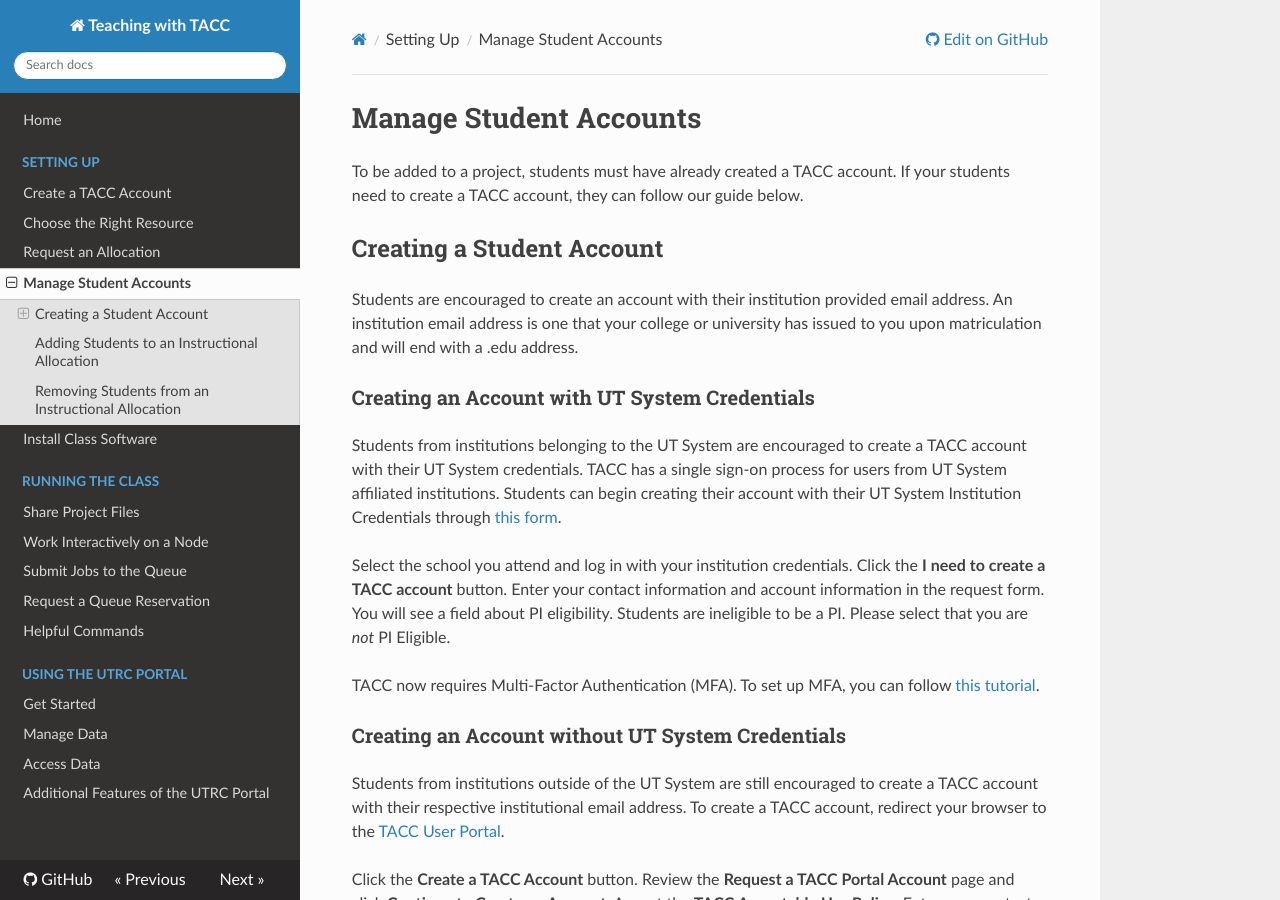
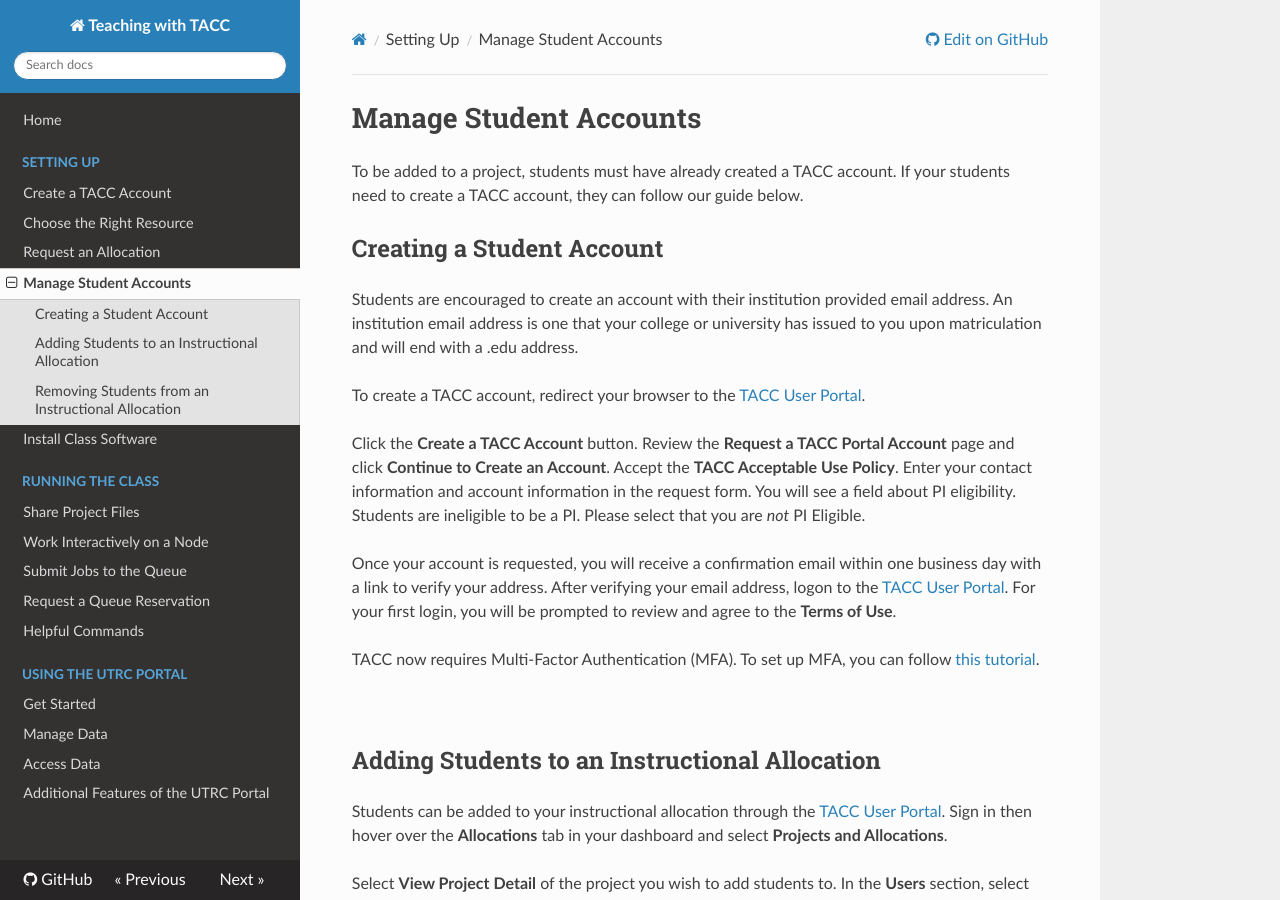
Before and after one commit to TACC/TeachingWithTACC, an MkDocs documentation site: the page built from docs/01.manage_accounts.md, in a window 1280 px wide and 900 px high. Built offline with MkDocs 1.6.1, drawn with Linux system fonts in a browser that asks for light colours; nearby versions of some CDN libraries.

Commit message:
removing mentions of utdr portal

```diff
--- a/docs/01.manage_accounts.md
+++ b/docs/01.manage_accounts.md
@@ -5,15 +5,7 @@ To be added to a project, students must have already created a TACC account. If
 ## Creating a Student Account
 Students are encouraged to create an account with their institution provided email address. An institution email address is one that your college or university has issued to you upon matriculation and will end with a .edu address.
 
-### Creating an Account with UT System Credentials
-Students from institutions belonging to the UT System are encouraged to create a TACC account with their UT System credentials. TACC has a single sign-on process for users from UT System affiliated institutions. Students can begin creating their account with their UT System Institution Credentials through [this form](https://portal.tacc.utexas.edu/utdr).
-
-Select the school you attend and log in with your institution credentials. Click the **I need to create a TACC account** button. Enter your contact information and account information in the request form. You will see a field about PI eligibility. Students are ineligible to be a PI. Please select that you are *not* PI Eligible.
-
-TACC now requires Multi-Factor Authentication (MFA). To set up MFA, you can follow [this tutorial](https://portal.tacc.utexas.edu/tutorials/multifactor-authentication).
-
-### Creating an Account without UT System Credentials
-Students from institutions outside of the UT System are still encouraged to create a TACC account with their respective institutional email address. To create a TACC account, redirect your browser to the [TACC User Portal](https://portal.tacc.utexas.edu).
+To create a TACC account, redirect your browser to the [TACC User Portal](https://portal.tacc.utexas.edu).
 
 Click the **Create a TACC Account** button. Review the **Request a TACC Portal Account** page and click **Continue to Create an Account**. Accept the **TACC Acceptable Use Policy**. Enter your contact information and account information in the request form. You will see a field about PI eligibility. Students are ineligible to be a PI. Please select that you are *not* PI Eligible.
 
```
Also changed, not shown: docs/01.create_account.md (+0 -8 lines), docs/03.getting_started.md (+2 -2 lines).
